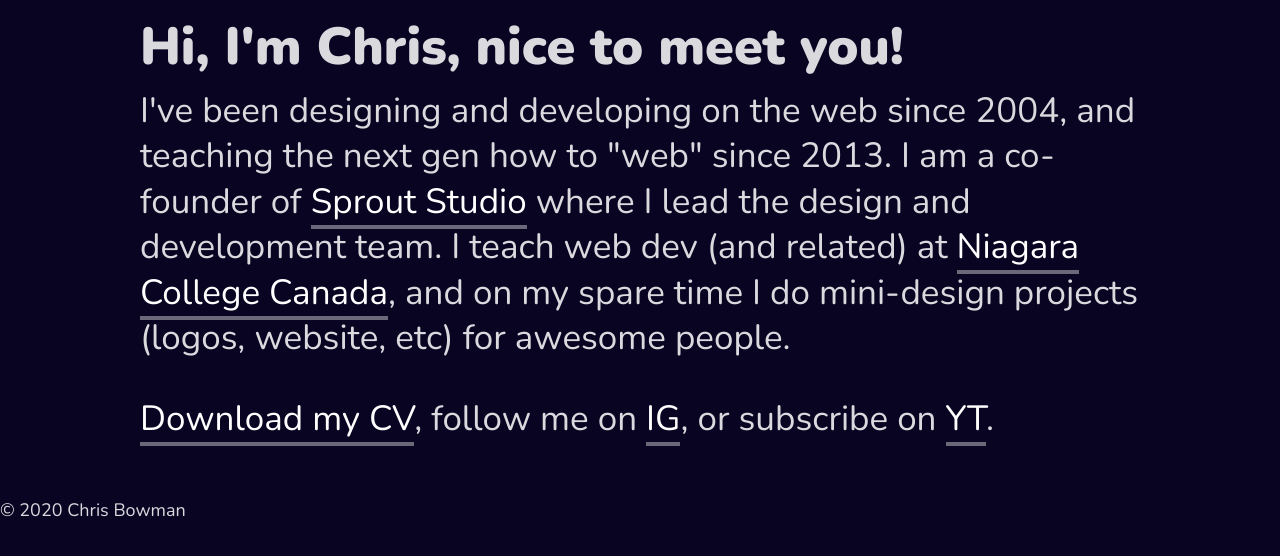
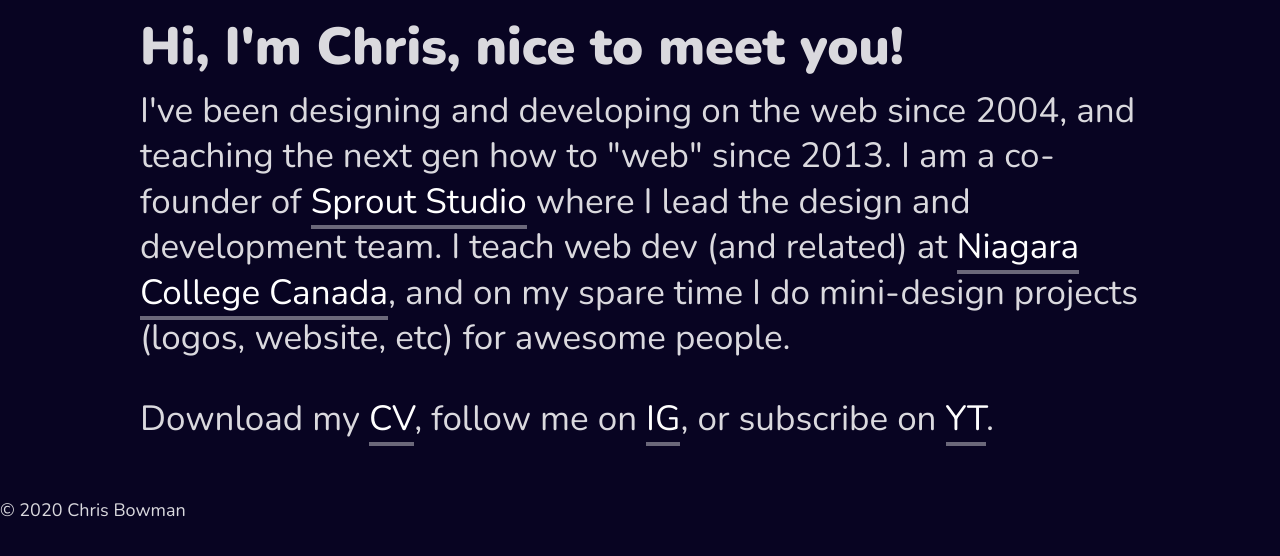
Before and after one commit to chiss22/chiss22.github.io, a Jekyll site: the page index.html, which Jekyll copies as it is, in a window 1280 px wide, cut to the strip 224-780 px from the top of the page. Built offline with Jekyll 4.4.1, drawn with Linux system fonts in a browser that asks for light colours.

Commit message:
Update index.html

```diff
--- a/index.html
+++ b/index.html
@@ -13,7 +13,7 @@
       <img src="https://en.gravatar.com/userimage/41472486/4cb7c90a93580d58658a6df5ba032830.jpeg">
       <h2>Hi, I'm Chris, nice to meet you!</h2>
       <p>I've been designing and developing on the web since 2004, and teaching the next gen how to "web" since 2013. I am a co-founder of <a href="https://getsproutstudio.com/">Sprout Studio</a> where I lead the design and development team. I teach web dev (and related) at <a href="https://niagaracollege.ca/">Niagara College Canada</a>, and on my spare time I do mini-design projects (logos, website, etc) for awesome people.</p>
-      <p><a href="/Chris_Bowman_CV.pdf" target="_blank">Download my CV</a>, follow me on <a href="https://instagram.com/chrisbowman22">IG</a>, or subscribe on <a href="https://www.youtube.com/channel/UCbe-8K53R_e9mwHnbV0iqRw?view_as=subscriber" target="_blank">YT</a>.</p>
+      <p class="small">Download my <a href="/Chris%20Bowman%20-%20CV.pdf" target="_blank">CV</a>, follow me on <a href="https://instagram.com/chrisbowman22">IG</a>, or subscribe on <a href="https://www.youtube.com/channel/UCbe-8K53R_e9mwHnbV0iqRw?view_as=subscriber" target="_blank">YT</a>.</p>
     </main>
   </wrapper>
   <footer>
```
